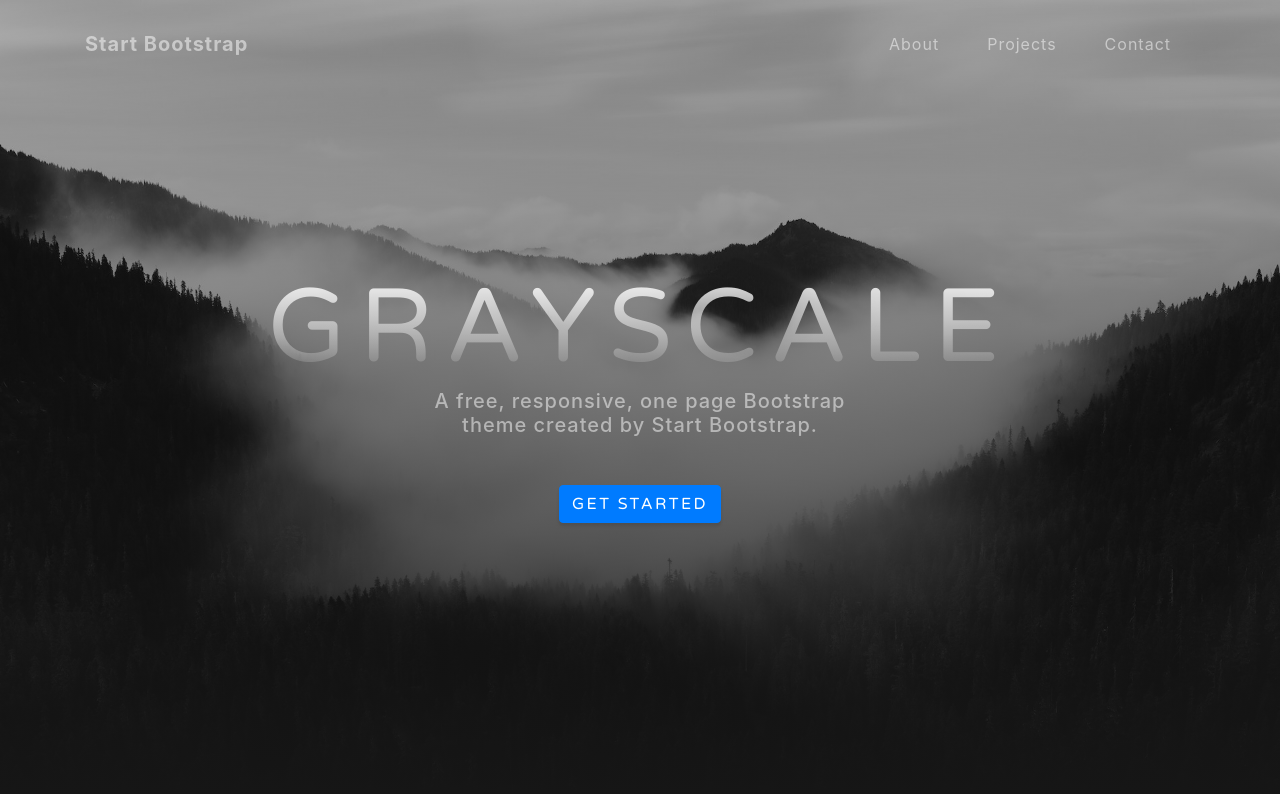
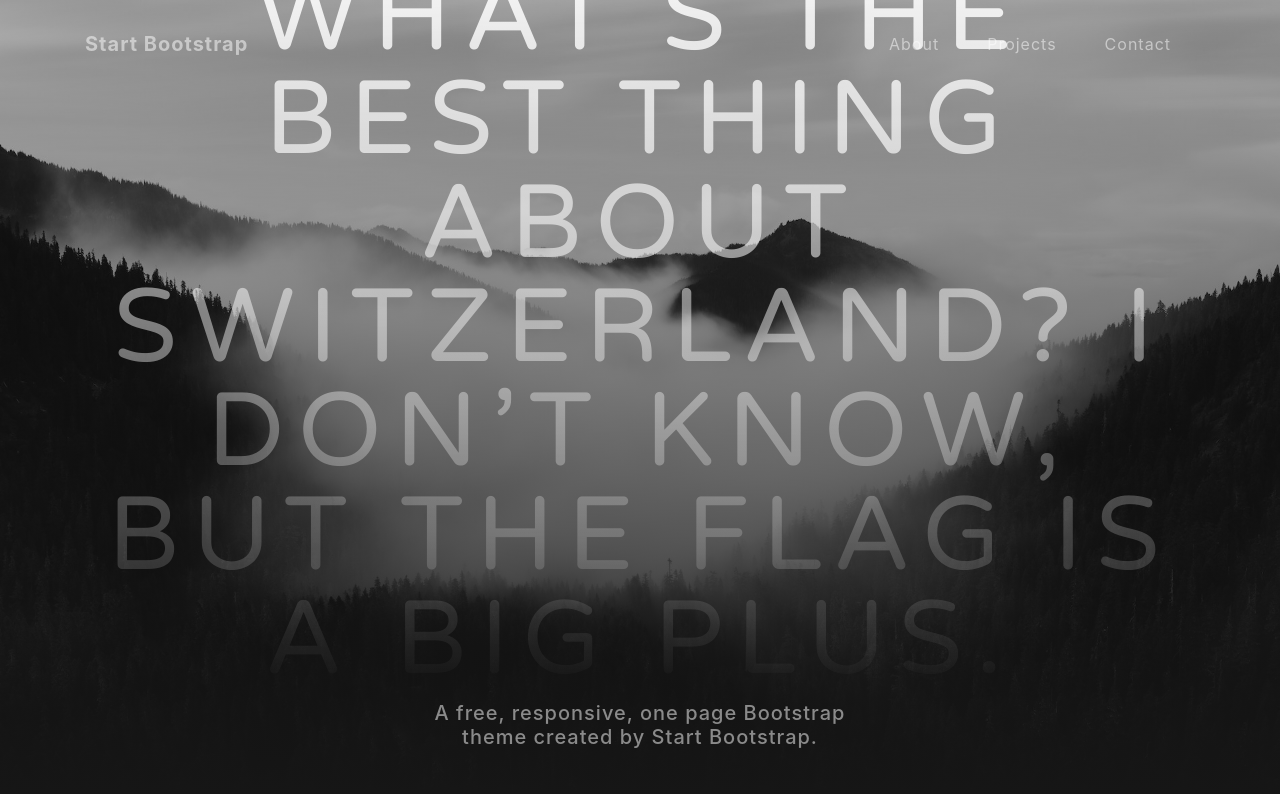
Before and after one commit to odimko/odimko.github.io, a website with bundled scripts: page index.html in a window 1280 px wide. Shown: the top 794 px of the page. Built offline with nearby package versions, Linux system fonts and the light colour scheme.

Commit message:
Added a new template

```diff
--- a/index.html
+++ b/index.html
@@ -53,7 +53,7 @@
   <header class="masthead">
     <div class="container d-flex h-100 align-items-center">
       <div class="mx-auto text-center">
-        <h1 class="mx-auto my-0 text-uppercase">Grayscale</h1>
+        <h1 class="mx-auto my-0 text-uppercase">What’s the best thing about Switzerland? I don’t know, but the flag is a big plus.</h1>
         <h2 class="text-white-50 mx-auto mt-2 mb-5">A free, responsive, one page Bootstrap theme created by Start Bootstrap.</h2>
         <a href="#about" class="btn btn-primary js-scroll-trigger">Get Started</a>
       </div>
```
